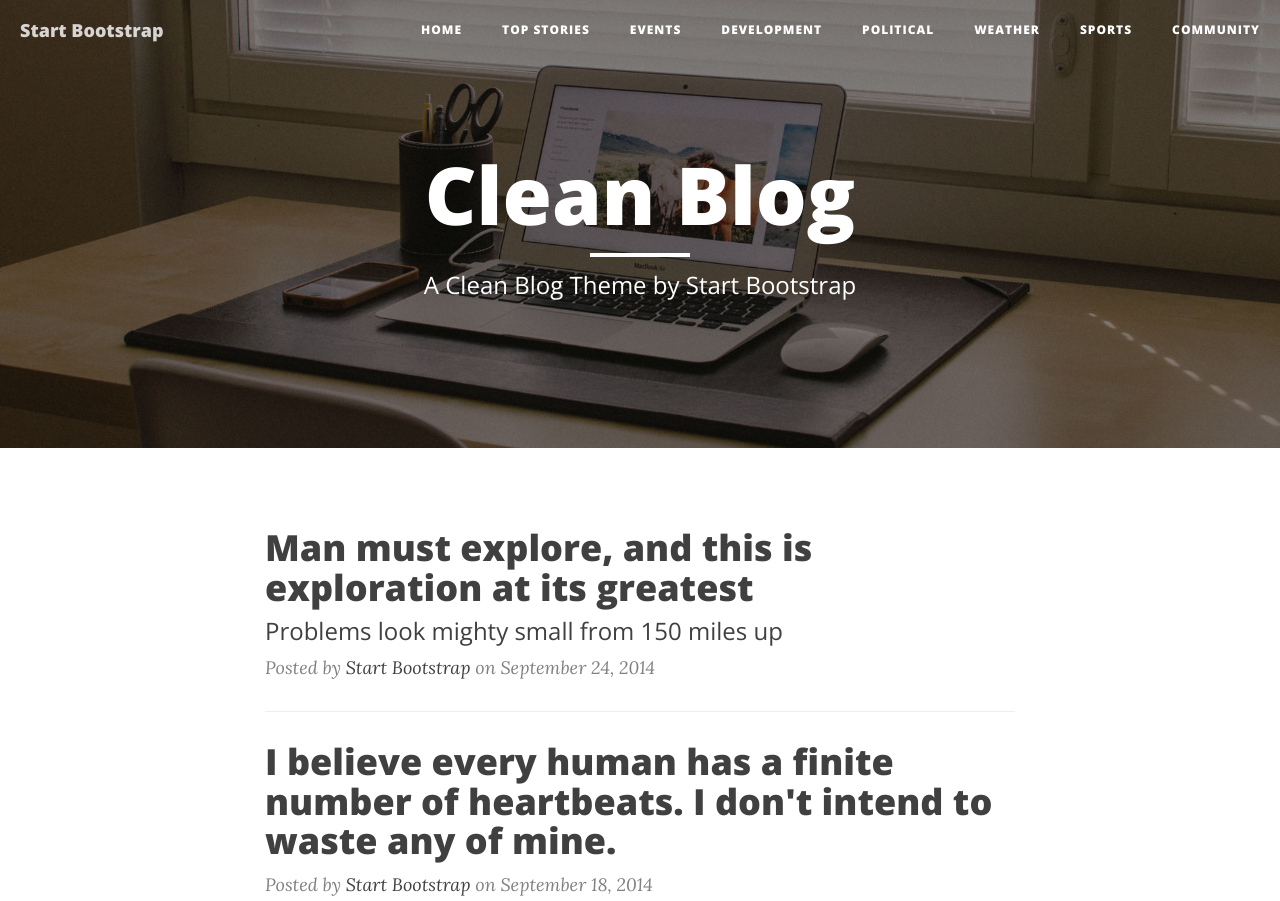
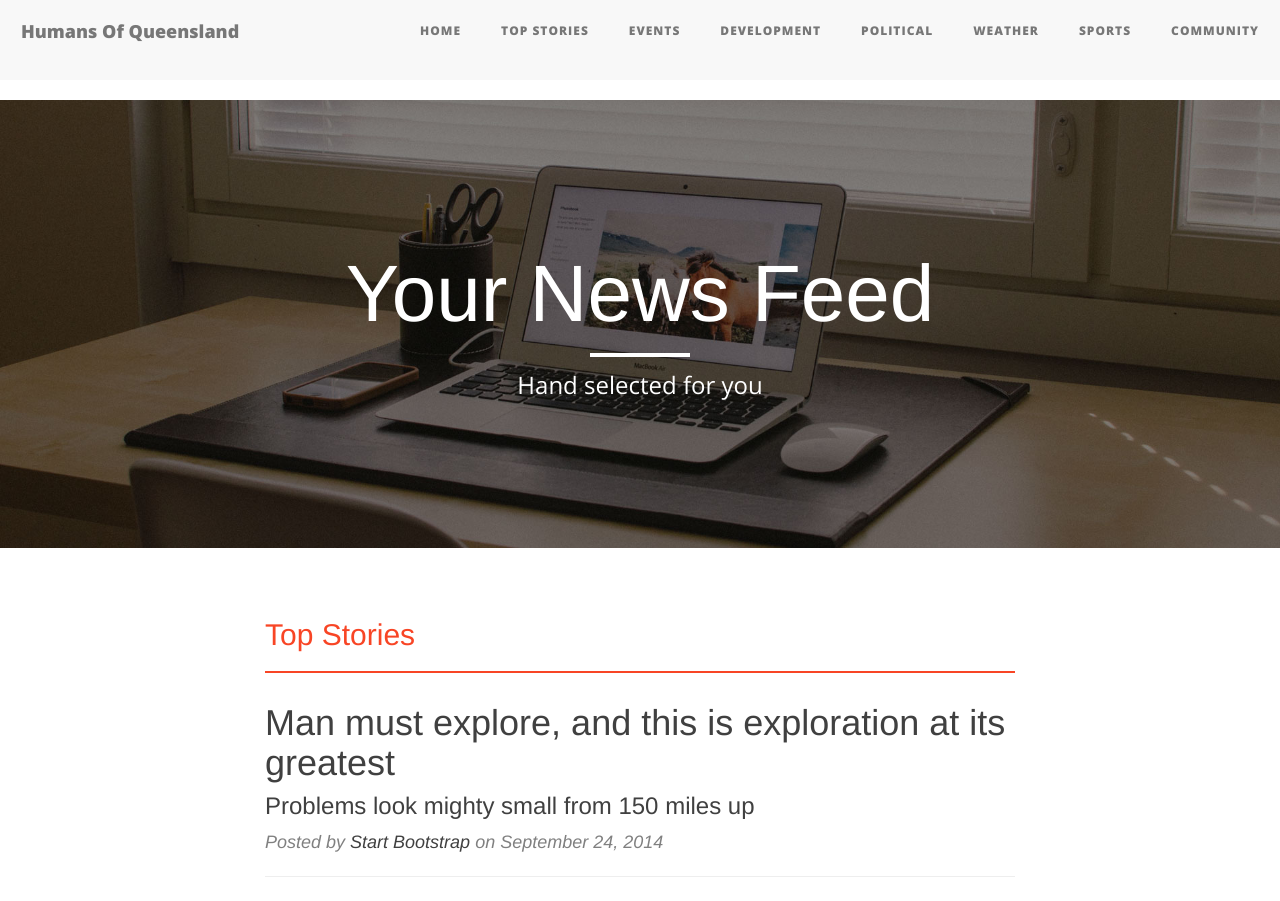
Before and after one commit to brianleung24/humanOfQueensland, a plain HTML site: page Web/newsResults.html in a window 1280 px wide. Shown: the top 901 px of the page. Drawn offline with nearby package versions, Linux system fonts and the light colour scheme; a script that the page names is missing.

Commit message:
adjustments to login and results

```diff
--- a/Web/css/main.css
+++ b/Web/css/main.css
@@ -68,6 +68,7 @@
   border: 1px solid transparent;
 }
 
+
 /*
 .brand-img{
     width: 100px;
--- a/Web/newsResults.html
+++ b/Web/newsResults.html
@@ -22,6 +22,18 @@
     <link href='http://fonts.googleapis.com/css?family=Lora:400,700,400italic,700italic' rel='stylesheet' type='text/css'>
     <link href='http://fonts.googleapis.com/css?family=Open+Sans:300italic,400italic,600italic,700italic,800italic,400,300,600,700,800' rel='stylesheet' type='text/css'>
 
+    <!-- Bootstrap Core CSS -->
+    <link href="css/bootstrap.min.css" rel="stylesheet">
+
+    <!-- Custom CSS -->
+    <link href="css/simple-sidebar.css" rel="stylesheet">
+
+    <!-- Custom main CSS -->
+    <link href="css/main.css" rel="stylesheet">
+
+    <!-- Font Awesome -->
+    <link rel="stylesheet" href="https://maxcdn.bootstrapcdn.com/font-awesome/4.4.0/css/font-awesome.min.css">
+
     <!-- HTML5 Shim and Respond.js IE8 support of HTML5 elements and media queries -->
     <!-- WARNING: Respond.js doesn't work if you view the page via file:// -->
     <!--[if lt IE 9]>
@@ -44,7 +56,7 @@
                     <span class="icon-bar"></span>
                     <span class="icon-bar"></span>
                 </button>
-                <a class="navbar-brand" href="index.html">Start Bootstrap</a>
+                <a class="navbar-brand" href="index.html">Humans Of Queensland</a>
             </div>
 
             <!-- Collect the nav links, forms, and other content for toggling -->
@@ -81,6 +93,12 @@
         <!-- /.container -->
     </nav>
 
+
+
+
+
+
+
     <!-- Page Header -->
     <!-- Set your background image for this header on the line below. -->
     <header class="intro-header" style="background-image: url('img/home-bg.jpg')">
@@ -88,9 +106,9 @@
             <div class="row">
                 <div class="col-lg-8 col-lg-offset-2 col-md-10 col-md-offset-1">
                     <div class="site-heading">
-                        <h1>Clean Blog</h1>
+                        <h1>Your News Feed</h1>
                         <hr class="small">
-                        <span class="subheading">A Clean Blog Theme by Start Bootstrap</span>
+                        <span class="subheading">Hand selected for you</span>
                     </div>
                 </div>
             </div>
@@ -101,6 +119,10 @@
     <div class="container">
         <div class="row">
             <div class="col-lg-8 col-lg-offset-2 col-md-10 col-md-offset-1">
+                <div class="post-preview">
+                    <h2 style="color:#f84525">Top Stories</h2>
+                </div>
+                <hr style = 'background-color:#f84525; border-width:0; color:#f84525; height:2px; lineheight:0;'/>
                 <div class="post-preview">
                     <a href="post.html">
                         <h2 class="post-title">
@@ -156,6 +178,13 @@
         </div>
     </div>
 
+
+
+
+
+
+
+
     <hr>
 
     <!-- Footer -->
@@ -195,6 +224,8 @@
         </div>
     </footer>
 
+
+
     <!-- jQuery -->
     <script src="js/jquery.js"></script>
 
```
Also changed, not shown: Web/userLogin.html (+6 -34 lines).
